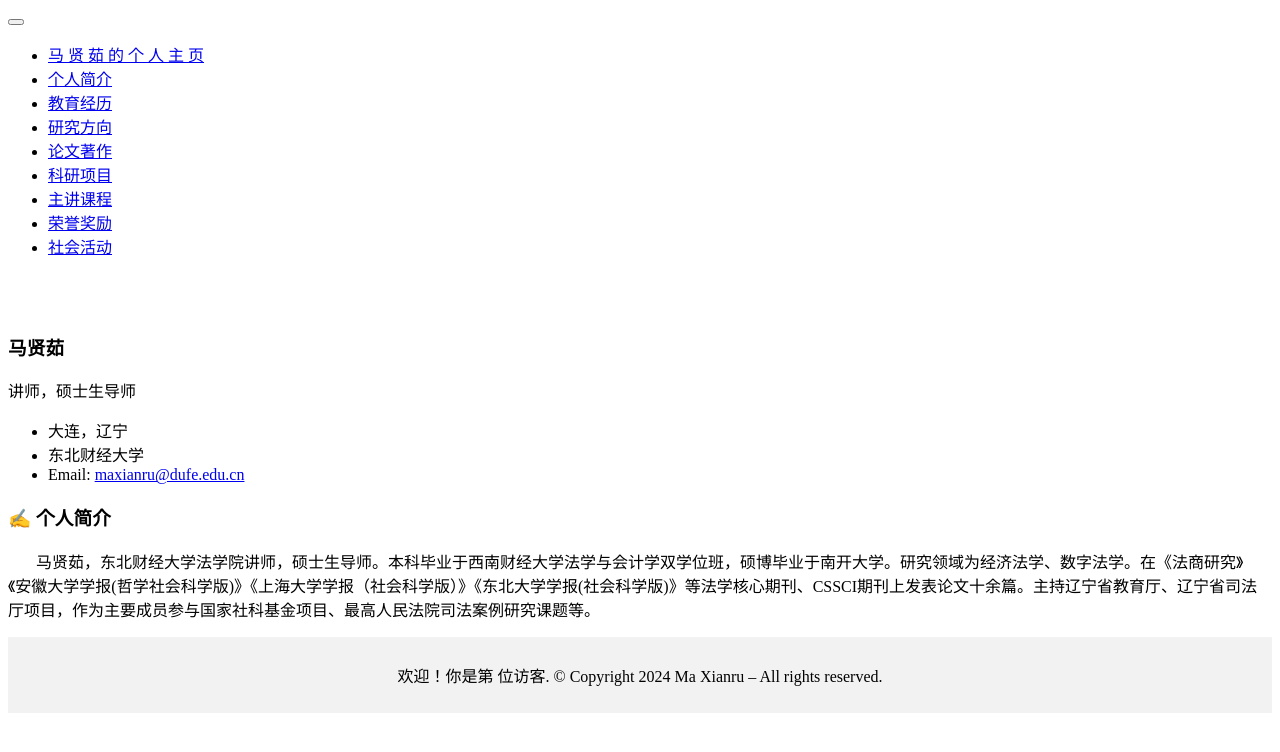
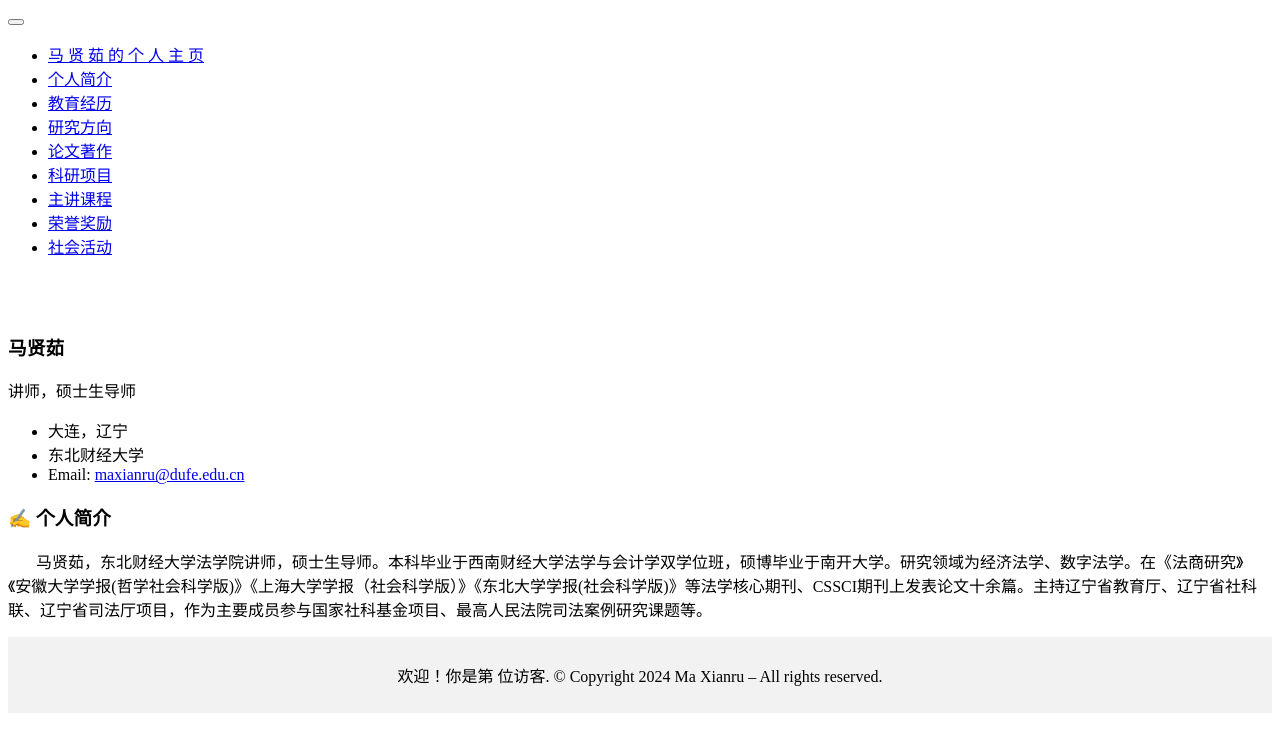
Before and after one commit to maxianru/maxianru.github.io, a Jekyll site: the page built from _pages/includes/intro.md, in a window 1280 px wide. Shown: the top 752 px of the page. Built offline with Jekyll 4.4.1, drawn with Linux system fonts in a browser that asks for light colours; our own code applies the rules of GitHub Pages for plain Markdown files.

Commit message:
Update intro.md

```diff
--- a/_pages/includes/intro.md
+++ b/_pages/includes/intro.md
@@ -1,2 +1,2 @@
 # ✍  个人简介
-&nbsp;&nbsp;&nbsp;&nbsp;&nbsp;&nbsp;&nbsp;马贤茹，东北财经大学法学院讲师，硕士生导师。本科毕业于西南财经大学法学与会计学双学位班，硕博毕业于南开大学。研究领域为经济法学、数字法学。在《法商研究》《安徽大学学报(哲学社会科学版)》《上海大学学报（社会科学版）》《东北大学学报(社会科学版)》等法学核心期刊、CSSCI期刊上发表论文十余篇。主持辽宁省教育厅、辽宁省司法厅项目，作为主要成员参与国家社科基金项目、最高人民法院司法案例研究课题等。
+&nbsp;&nbsp;&nbsp;&nbsp;&nbsp;&nbsp;&nbsp;马贤茹，东北财经大学法学院讲师，硕士生导师。本科毕业于西南财经大学法学与会计学双学位班，硕博毕业于南开大学。研究领域为经济法学、数字法学。在《法商研究》《安徽大学学报(哲学社会科学版)》《上海大学学报（社会科学版）》《东北大学学报(社会科学版)》等法学核心期刊、CSSCI期刊上发表论文十余篇。主持辽宁省教育厅、辽宁省社科联、辽宁省司法厅项目，作为主要成员参与国家社科基金项目、最高人民法院司法案例研究课题等。
```
